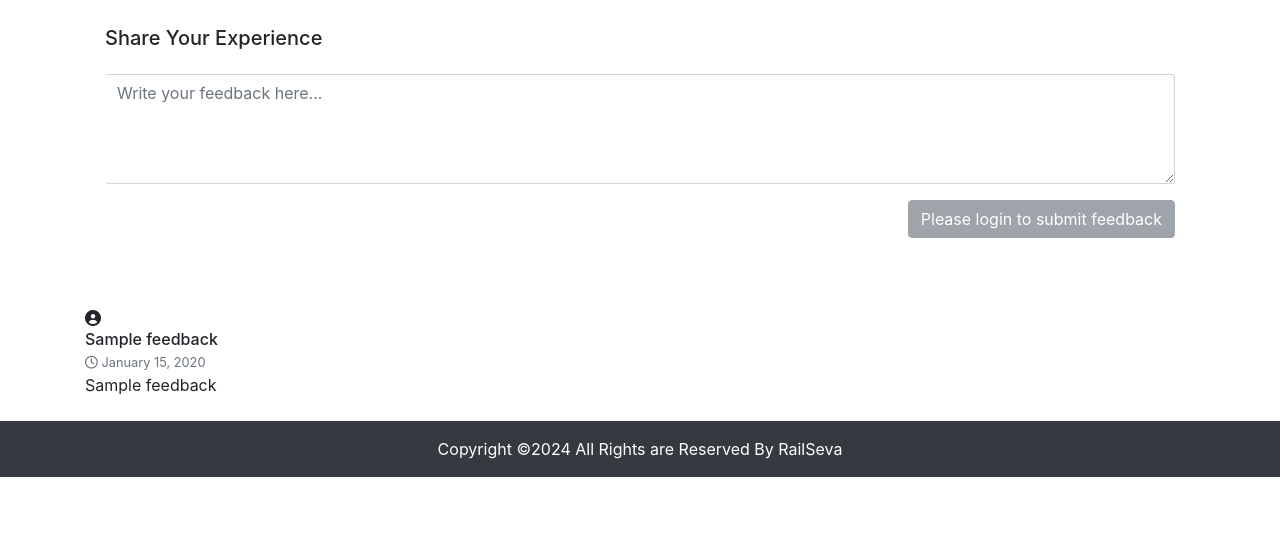
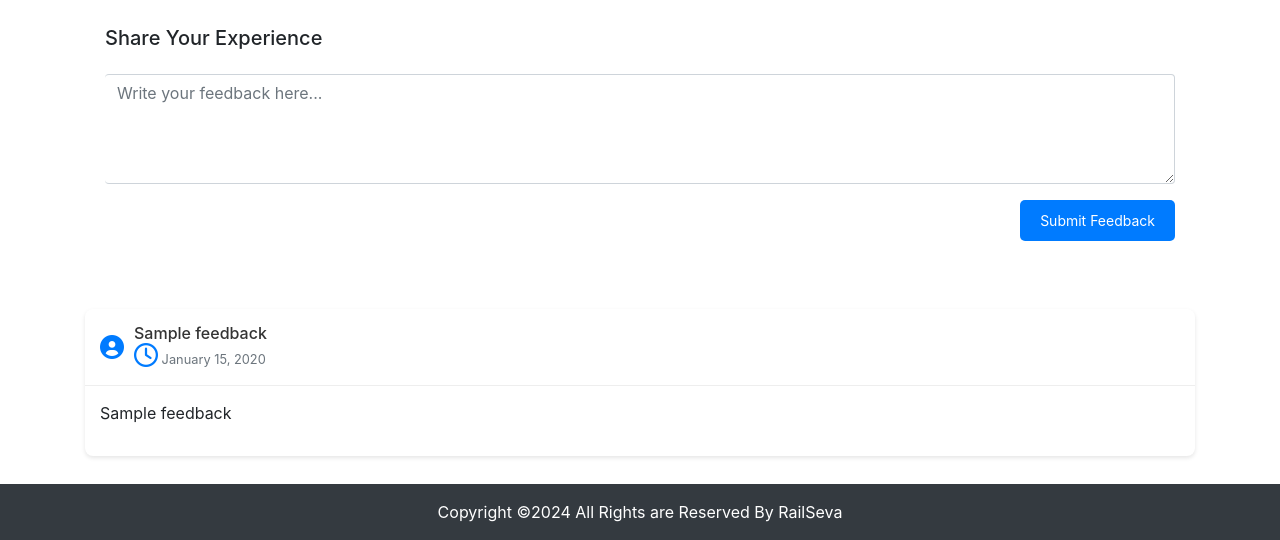
Before and after one commit to keenutelheiba/Swift, a Django app: template templates/feedback.html in a window 1280 px wide. Shown: the part 285-825 px from the top of the page. Before the commit the page ends 762 px from the top, so only its background shows below. Run offline with Django 3.2, Linux system fonts and the light colour scheme; the template is opened without the code that fills it: most values are stand-ins (such as "Sample title", 1, 10 or a date in 2020); some libraries are stand-ins or nearby versions.

Commit message:
Updated Booking history,feedback & verify ticket

```diff
--- a/static/css/style.css
+++ b/static/css/style.css
@@ -521,3 +521,97 @@ input[type="date"]::-webkit-calendar-picker {
     border-color: #80bdff;
     box-shadow: 0 0 0 0.2rem rgba(0,123,255,.25);
 }
+
+.button-group {
+    display: flex;
+    gap: 10px;
+    align-items: center;
+    flex-wrap: nowrap;
+}
+
+.btn {
+    padding: 10px 20px;
+    border-radius: 5px;
+    text-decoration: none;
+    color: white;
+    min-width: max-content;
+    white-space: nowrap;
+    display: inline-block;
+    overflow: visible;
+    text-overflow: clip;
+    font-size: 14px;
+    line-height: 1.5;
+    text-align: center;
+}
+
+.btn-info {
+    background-color: #17a2b8;
+    width: auto;
+    padding-right: 25px;
+    letter-spacing: 0.5px;
+}
+
+.btn-primary {
+    background-color: #007bff;
+}
+
+.btn-danger {
+    background-color: #dc3545;
+}
+
+/* Additional style to ensure text is fully visible */
+.btn-info span {
+    display: inline-block;
+    width: 100%;
+}
+
+/* Specific fix for View Detail button */
+a.btn-info {
+    box-sizing: content-box;
+    position: relative;
+    z-index: 1;
+}
+
+/* Feedback styles */
+.feedback-user {
+    display: flex;
+    align-items: center;
+    gap: 10px;  /* Space between icon and text */
+}
+
+.feedback-user i {
+    font-size: 24px;
+    color: #007bff;
+}
+
+.user-info {
+    display: inline-block;
+    vertical-align: middle;
+}
+
+.user-info h6 {
+    margin: 0;
+    color: #333;
+    font-weight: 500;
+}
+
+.user-info small {
+    display: block;
+    color: #666;
+}
+
+.feedback-header {
+    padding: 15px;
+    border-bottom: 1px solid #eee;
+}
+
+.feedback-content {
+    padding: 15px;
+}
+
+.feedback-card {
+    background: #fff;
+    border-radius: 8px;
+    box-shadow: 0 2px 4px rgba(0,0,0,0.1);
+    margin-bottom: 20px;
+}
--- a/templates/feedback.html
+++ b/templates/feedback.html
@@ -31,15 +31,7 @@
                                     ></textarea>
                                 </div>
                                 <div class="text-right">
-                                    {% if user.is_authenticated %}
-                                        <button type="submit" class="btn btn-primary feedback-submit">
-                                            <i class="fas fa-paper-plane"></i> Submit Feedback
-                                        </button>
-                                    {% else %}
-                                        <button type="button" class="btn btn-secondary" disabled>
-                                            Please login to submit feedback
-                                        </button>
-                                    {% endif %}
+                                    <button type="submit" class="btn btn-primary">Submit Feedback</button>
                                 </div>
                             </form>
                         </div>
@@ -55,7 +47,13 @@
                                 <div class="feedback-user">
                                     <i class="fas fa-user-circle"></i>
                                     <div class="user-info">
-                                        <h6 class="mb-0">{% if feedback.name %}{{ feedback.name }}{% else %}Anonymous User{% endif %}</h6>
+                                        <h6 class="mb-0">
+                                            {% if feedback.name %}
+                                                {{ feedback.name }}
+                                            {% else %}
+                                                Anonymous User
+                                            {% endif %}
+                                        </h6>
                                         <small class="text-muted">
                                             <i class="far fa-clock"></i>
                                             {{ feedback.created_at|date:"F d, Y" }}
```
Also changed, not shown: templates/booking_history.html (+7 -2 lines), templates/verify_ticket.html (+59 -1 lines), db.sqlite3, 4 other files.
